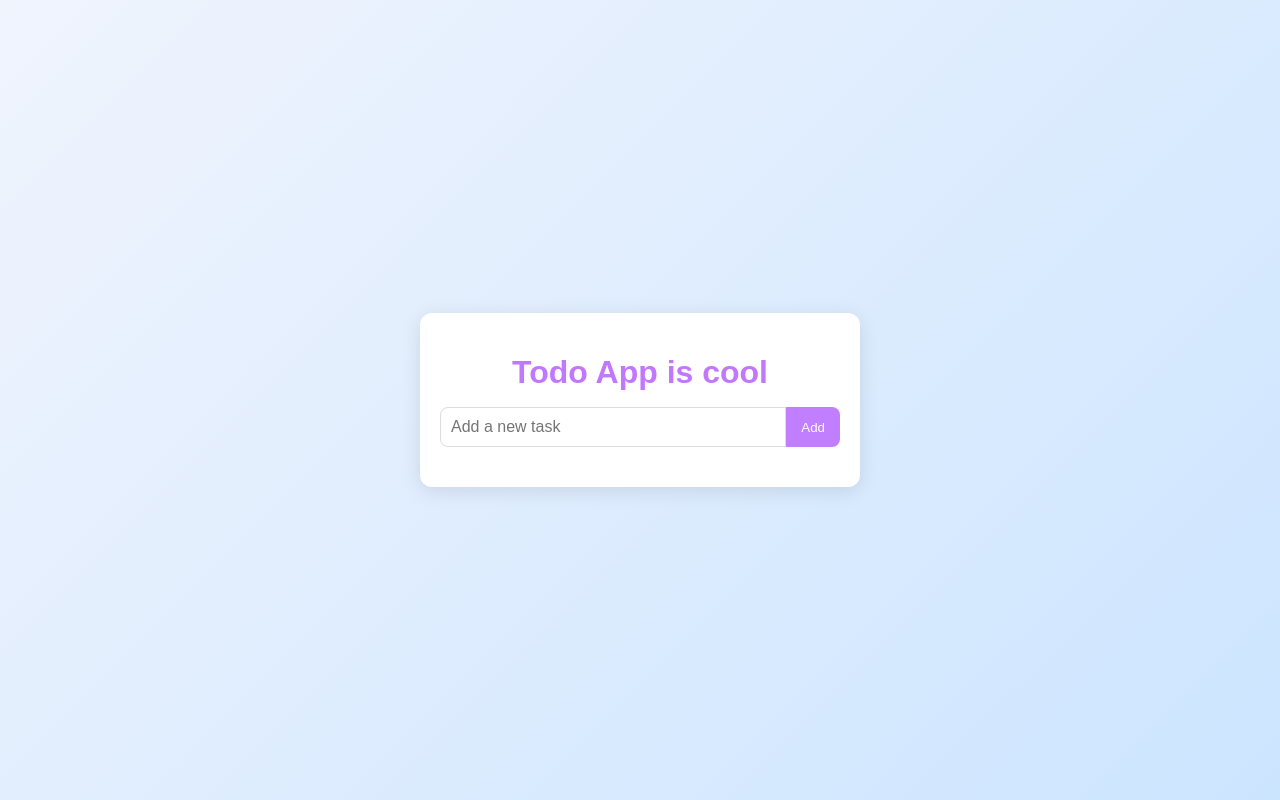
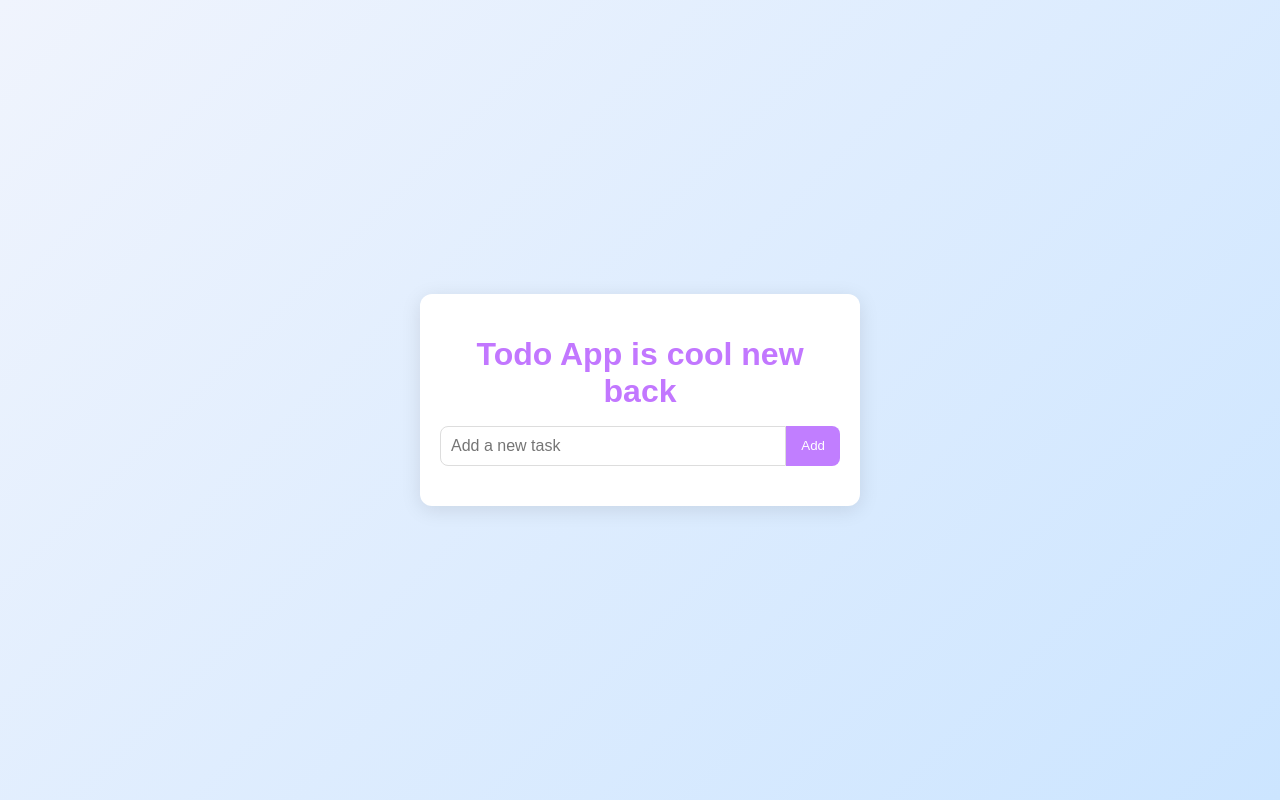
Before and after one commit to Barras-Matias-emf/module210-todo-bam, a plain HTML site: page src/frontend/index.html in a window 1280 px wide. Drawn offline with nearby package versions, Linux system fonts and the light colour scheme; no server answers.

Commit message:
index teste

```diff
--- a/src/frontend/index.html
+++ b/src/frontend/index.html
@@ -10,7 +10,7 @@
 </head>
 <body>
   <div class="app-container">
-    <h1>Todo App is cool </h1>
+    <h1>Todo App is cool new back</h1>
     <form id="todo-form">
       <input type="text" id="todo-input" placeholder="Add a new task" required>
       <button type="submit">Add</button>
```
